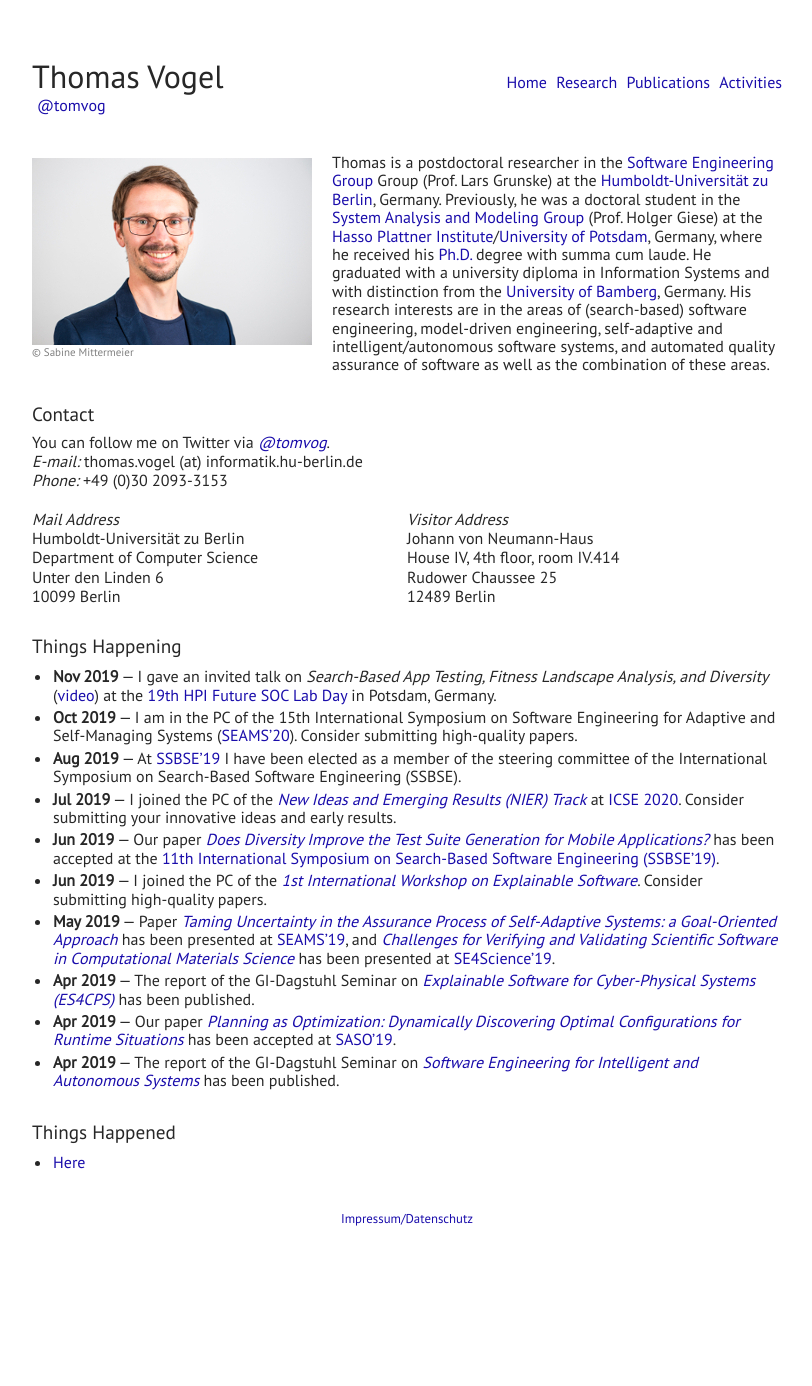
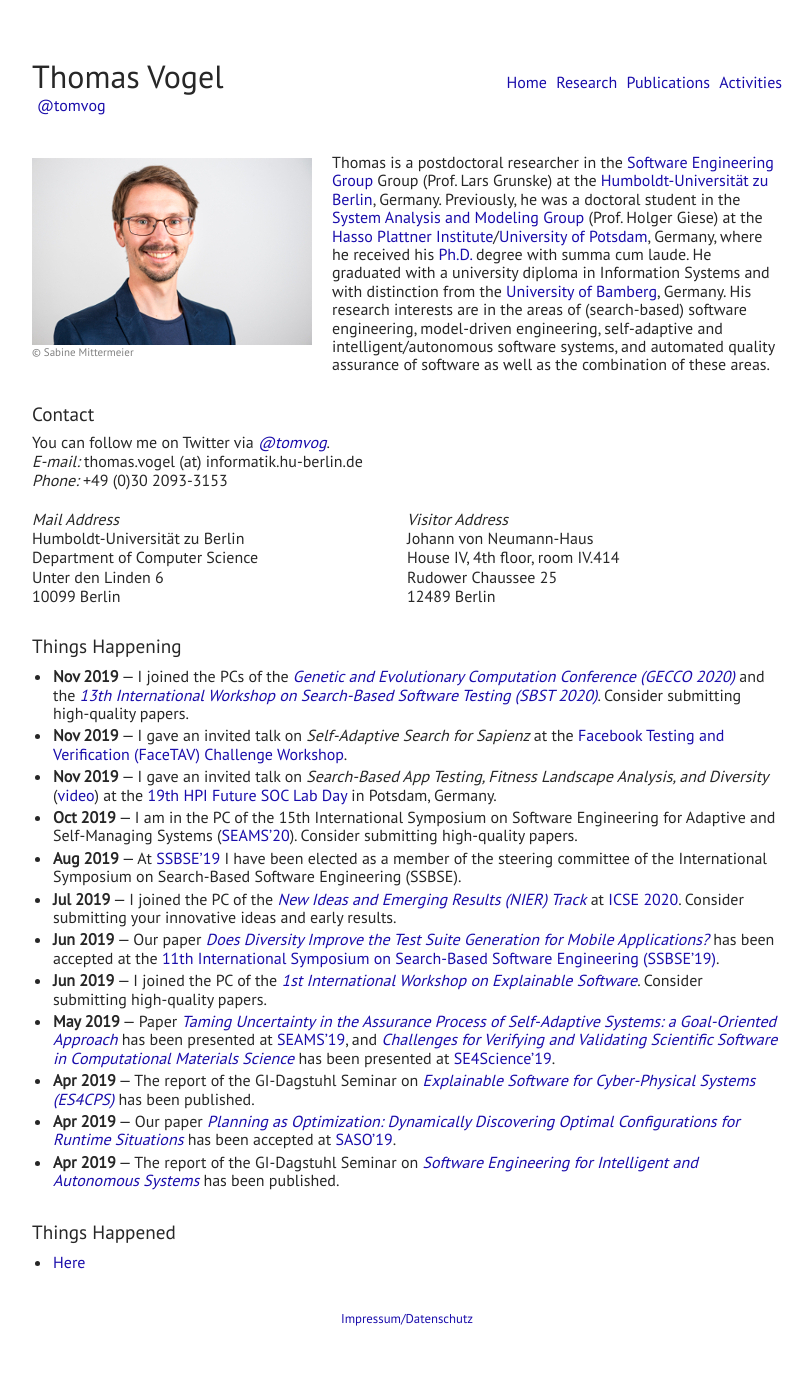
Before and after one commit to thomas-vogel/thomas-vogel.github.io, a Jekyll site: the page built from index.md, in a window 1280 px wide. Shown: the whole page, without its empty margins (233-1045 px from the left). Built offline with Jekyll 4.4.1, drawn with Linux system fonts in a browser that asks for light colours; before the commit the page ends 1286 px from its top, so only the background shows below that.

Commit message:
Add talk at Facebook, SBST'20 PC, and GECCO'20 PC.

```diff
--- a/index.md
+++ b/index.md
@@ -40,6 +40,8 @@ His research interests are in the areas of (search-based) software engineering,
 
 ## Things Happening
 
+* __Nov 2019__ --- I joined the PCs of the [_Genetic and Evolutionary Computation Conference (GECCO 2020)_](https://gecco-2020.sigevo.org/){:target="_blank"} and the [_13th International Workshop on Search-Based Software Testing (SBST 2020)_](https://sbst20.github.io/){:target="_blank"}. Consider submitting high-quality papers.
+* __Nov 2019__ --- I gave an invited talk on _Self-Adaptive Search for Sapienz_ at the [Facebook Testing and Verification (FaceTAV) Challenge Workshop](https://fbtavworkshop2019.splashthat.com/){:target="_blank"}.
 * __Nov 2019__ --- I gave an invited talk on _Search-Based App Testing, Fitness Landscape Analysis, and Diversity_ ([video](https://www.tele-task.de/lecture/video/7788/){:target="_blank"}) at the [19th HPI Future SOC Lab Day](https://hpi.de/en/events/wissenschaftliche-konferenzen/future-soc-lab/2019/19th-hpi-future-soc-lab-day-fall-2019.html){:target="_blank"} in Potsdam, Germany.
 * __Oct 2019__ --- I am in the PC of the 15th International Symposium on Software Engineering for Adaptive and Self-Managing Systems ([SEAMS'20](https://conf.researchr.org/home/seams-2020){:target="_blank"}). Consider submitting high-quality papers.
 * __Aug 2019__ --- At [SSBSE'19](http://ssbse19.mines-albi.fr/){:target="_blank"} I have been elected as a member of the steering committee of the International Symposium on Search-Based Software Engineering (SSBSE).
```
Also changed, not shown: _pages/activities.md (+3 -1 lines).
